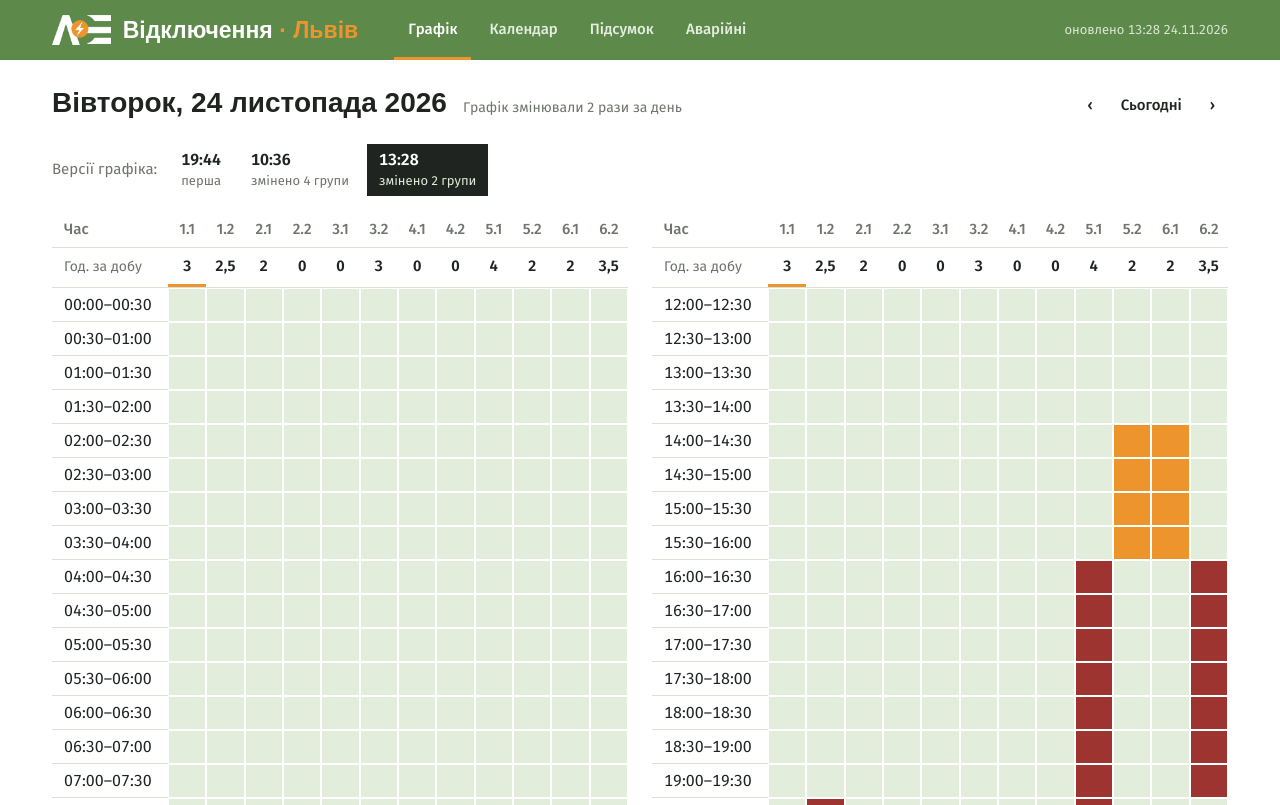
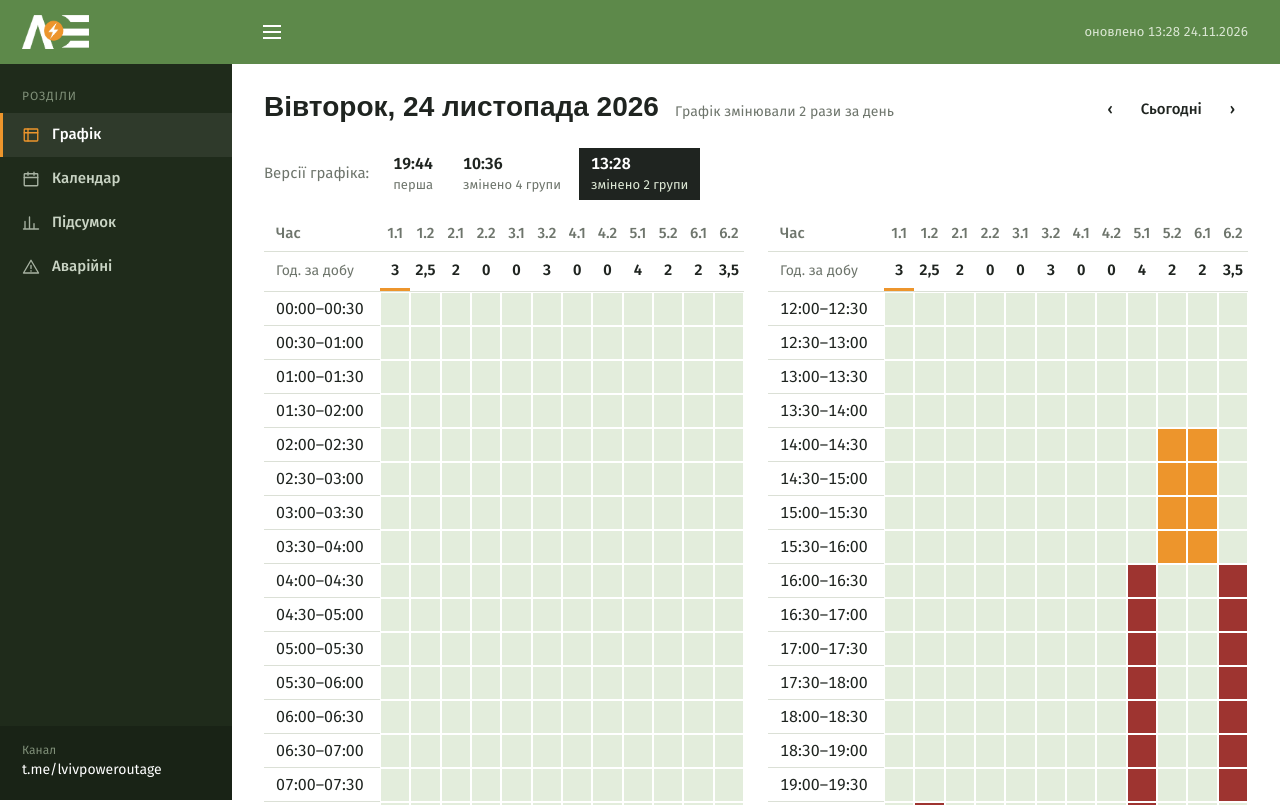
Before and after one commit to creaturesees/loebot, a plain HTML site: page index.html in a window 1280 px wide. Shown: the top 805 px of the page. Drawn offline with Linux system fonts and the light colour scheme; a web font is replaced by a local one.

Commit message:
Бічне меню зліва замість вкладок у шапці

```diff
--- a/index.html
+++ b/index.html
@@ -39,17 +39,28 @@ html { background: var(--bg); }
 body { margin: 0; background: var(--bg); color: var(--ink); font: 16px/1.45 "Fira Sans", system-ui, sans-serif; -webkit-font-smoothing: antialiased; }
 button { font: inherit; color: inherit; }
 
-.top { background: var(--green); color: #fff; position: sticky; top: 0; z-index: 30; }
-.top .in { max-width: 1240px; margin: 0 auto; padding: 0 32px; height: 60px; display: flex; align-items: center; gap: 36px; }
-.brand { display: flex; align-items: center; gap: 12px; color: #fff; text-decoration: none; flex: none; }
-.brand img { height: 30px; width: auto; display: block; }
-.brand span { font: 700 23px/1 "Carlito", sans-serif; }
-.brand em { font-style: normal; color: var(--orange); }
-.tabs { display: flex; gap: 4px; height: 100%; }
-.tabs a { display: flex; align-items: center; padding: 0 14px; color: #e4ede0; text-decoration: none; font-weight: 500; font-size: 15px; box-shadow: inset 0 -3px 0 transparent; white-space: nowrap; }
-.tabs a:hover { color: #fff; }
-.tabs a[aria-current="page"] { color: #fff; box-shadow: inset 0 -3px 0 var(--orange); }
+.side { position: fixed; inset: 0 auto 0 0; width: 232px; background: #1f2b1b; color: #c9d4c4; display: flex; flex-direction: column; z-index: 40; transition: transform .2s ease; }
+.brand { display: flex; align-items: center; height: 64px; padding: 0 22px; background: var(--green); flex: none; }
+.brand img { height: 34px; width: auto; display: block; }
+.side-label { font-size: 12px; letter-spacing: .08em; text-transform: uppercase; color: #7f8f78; padding: 24px 22px 8px; }
+.tabs { display: flex; flex-direction: column; }
+.tabs a { display: flex; align-items: center; gap: 12px; padding: 11px 22px; color: #c9d4c4; text-decoration: none; font-weight: 500; font-size: 15px; box-shadow: inset 3px 0 0 transparent; }
+.tabs a svg { width: 18px; height: 18px; fill: none; stroke: currentColor; stroke-width: 1.8; stroke-linecap: round; stroke-linejoin: round; flex: none; opacity: .8; }
+.tabs a:hover { color: #fff; background: rgba(255,255,255,.04); }
+.tabs a[aria-current="page"] { color: #fff; background: rgba(255,255,255,.07); box-shadow: inset 3px 0 0 var(--orange); }
+.tabs a[aria-current="page"] svg { opacity: 1; color: var(--orange); }
+.side-foot { margin-top: auto; padding: 16px 22px 20px; background: rgba(0,0,0,.18); font-size: 14px; }
+.side-foot small { display: block; color: #7f8f78; font-size: 12px; }
+.side-foot a { color: #fff; text-decoration: none; }
+.scrim { display: none; }
+.shell { margin-left: 232px; min-height: 100vh; transition: margin-left .2s ease; }
+.top { position: sticky; top: 0; z-index: 30; height: 64px; background: var(--green); color: #fff; display: flex; align-items: center; gap: 16px; padding: 0 32px 0 20px; }
+.burger { width: 40px; height: 40px; border: 0; background: none; cursor: pointer; display: flex; flex-direction: column; justify-content: center; align-items: center; gap: 4px; padding: 0; }
+.burger span { width: 18px; height: 2px; background: #fff; display: block; }
+.burger:hover { background: rgba(255,255,255,.1); }
 .top .meta { margin-left: auto; color: #dbe7d4; font-size: 13px; font-variant-numeric: tabular-nums; white-space: nowrap; }
+body.side-off .side { transform: translateX(-100%); }
+body.side-off .shell { margin-left: 0; }
 
 main { max-width: 1240px; margin: 0 auto; padding: 0 32px 40px; }
 section { padding: 28px 0 0; }
@@ -183,18 +194,18 @@ table.acc .kd i { width: 12px; height: 12px; display: inline-block; }
 footer { max-width: 1240px; margin: 0 auto; padding: 24px 32px 32px; display: flex; justify-content: space-between; gap: 12px; flex-wrap: wrap; color: var(--muted); font-size: 15px; }
 footer a { color: var(--green-dark); font-weight: 600; text-decoration: none; }
 
+@media (max-width: 900px) {
+  .side { transform: translateX(-100%); box-shadow: none; }
+  .shell { margin-left: 0; }
+  body.side-open .side { transform: none; box-shadow: 0 0 40px rgba(0,0,0,.35); }
+  body.side-open .scrim { display: block; position: fixed; inset: 0; background: rgba(0,0,0,.35); z-index: 35; }
+}
 @media (max-width: 1000px) {
   .days { grid-template-columns: 1fr; }
 }
 @media (max-width: 640px) {
-  .top .in { padding: 0 16px; height: auto; flex-wrap: wrap; gap: 0 12px; }
-  .brand { height: 52px; }
-  .brand img { height: 26px; }
-  .brand span { font-size: 20px; }
-  .top .meta { display: none; }
-  .tabs { order: 3; width: calc(100% + 32px); margin: 0 -16px; padding: 0 6px; height: 44px; overflow-x: auto; scrollbar-width: none; border-top: 1px solid rgba(255,255,255,.15); }
-  .tabs::-webkit-scrollbar { display: none; }
-  .tabs a { padding: 0 10px; font-size: 15px; }
+  .top { height: 56px; padding: 0 16px 0 8px; }
+  .top .meta { font-size: 12px; }
   main { padding: 0 16px 32px; }
   footer { padding: 20px 16px 28px; }
   section { padding-top: 20px; }
@@ -235,17 +246,23 @@ footer a { color: var(--green-dark); font-weight: 600; text-decoration: none; }
 </style>
 </head>
 <body>
+<aside class="side" id="side">
+  <a class="brand" href="#grafik" aria-label="Графік"><img src="assets/logo-mark.png" alt=""></a>
+  <div class="side-label">Розділи</div>
+  <nav class="tabs" id="tabs" aria-label="Розділи">
+    <a href="#grafik" data-tab="grafik"><svg viewBox="0 0 24 24" aria-hidden="true"><rect x="3" y="4" width="18" height="16" rx="1"/><path d="M3 9h18M8 4v16"/></svg>Графік</a>
+    <a href="#kalendar" data-tab="kalendar"><svg viewBox="0 0 24 24" aria-hidden="true"><rect x="3" y="5" width="18" height="16" rx="1"/><path d="M3 10h18M8 3v4M16 3v4"/></svg>Календар</a>
+    <a href="#pidsumok" data-tab="pidsumok"><svg viewBox="0 0 24 24" aria-hidden="true"><path d="M4 20V10M10 20V4M16 20v-7M22 20H2"/></svg>Підсумок</a>
+    <a href="#avariini" data-tab="avariini"><svg viewBox="0 0 24 24" aria-hidden="true"><path d="M12 3 2 20h20L12 3z"/><path d="M12 10v4M12 17v.5"/></svg>Аварійні</a>
+  </nav>
+  <div class="side-foot"><small>Канал</small><a href="https://t.me/lvivpoweroutage">t.me/lvivpoweroutage</a></div>
+</aside>
+<div class="scrim" id="scrim"></div>
+
+<div class="shell">
 <header class="top">
-  <div class="in">
-    <a class="brand" href="#grafik"><img src="assets/logo-mark.png" alt=""><span>Відключення<em> · Львів</em></span></a>
-    <nav class="tabs" id="tabs" aria-label="Розділи">
-      <a href="#grafik" data-tab="grafik">Графік</a>
-      <a href="#kalendar" data-tab="kalendar">Календар</a>
-      <a href="#pidsumok" data-tab="pidsumok">Підсумок</a>
-      <a href="#avariini" data-tab="avariini">Аварійні</a>
-    </nav>
-    <div class="meta" id="meta"></div>
-  </div>
+  <button class="burger" id="burger" aria-label="Меню" aria-controls="side" aria-expanded="true"><span></span><span></span><span></span></button>
+  <div class="meta" id="meta"></div>
 </header>
 
 <main>
@@ -321,6 +338,7 @@ footer a { color: var(--green-dark); font-weight: 600; text-decoration: none; }
   <span>Дані: графіки й аварійні відключення Львівобленерго, зібрані ботом</span>
   <a href="https://t.me/lvivpoweroutage">t.me/lvivpoweroutage</a>
 </footer>
+</div>
 
 <script>
 const GROUPS = ["1.1","1.2","2.1","2.2","3.1","3.2","4.1","4.2","5.1","5.2","6.1","6.2"];
@@ -1045,6 +1063,20 @@ function showTab() {
   closePicker();
   window.scrollTo(0, 0);
 }
+const narrow = matchMedia("(max-width: 900px)");
+const burger = document.getElementById("burger");
+function sideOpen() { return narrow.matches ? document.body.classList.contains("side-open") : !document.body.classList.contains("side-off"); }
+function syncBurger() { burger.setAttribute("aria-expanded", String(sideOpen())); }
+burger.onclick = () => {
+  if (narrow.matches) document.body.classList.toggle("side-open");
+  else { document.body.classList.toggle("side-off"); store.set("loe-side", document.body.classList.contains("side-off") ? "off" : "on"); }
+  syncBurger();
+};
+document.getElementById("scrim").onclick = () => { document.body.classList.remove("side-open"); syncBurger(); };
+document.querySelectorAll("#tabs a, .brand").forEach(a => a.addEventListener("click", () => { document.body.classList.remove("side-open"); syncBurger(); }));
+narrow.addEventListener("change", syncBurger);
+if (store.get("loe-side", "on") === "off") document.body.classList.add("side-off");
+syncBurger();
 window.addEventListener("hashchange", showTab);
 showTab();
 document.getElementById("accPng").onclick = () => exportAcc().catch(e => { document.getElementById("accPng").disabled = false; alert("Не вдалося створити PNG: " + e.message); });
```
